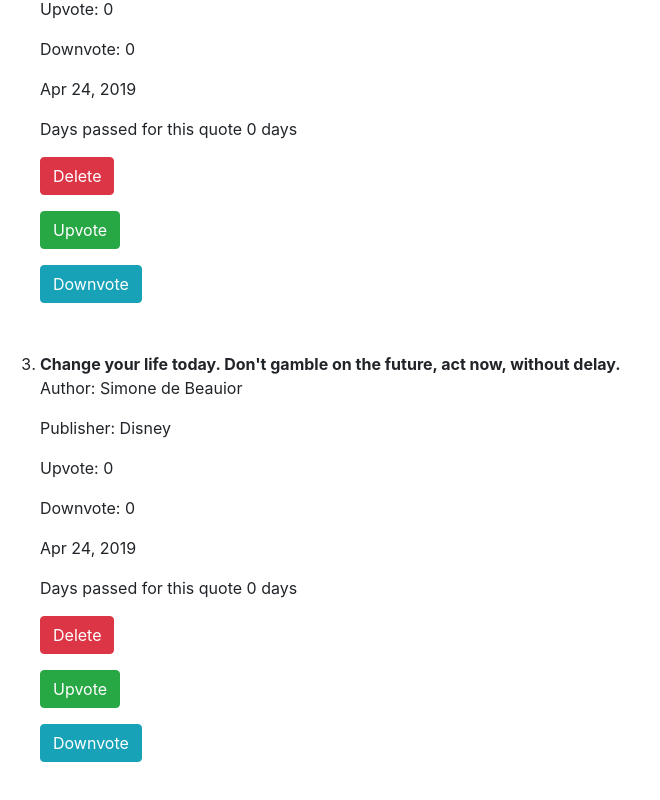
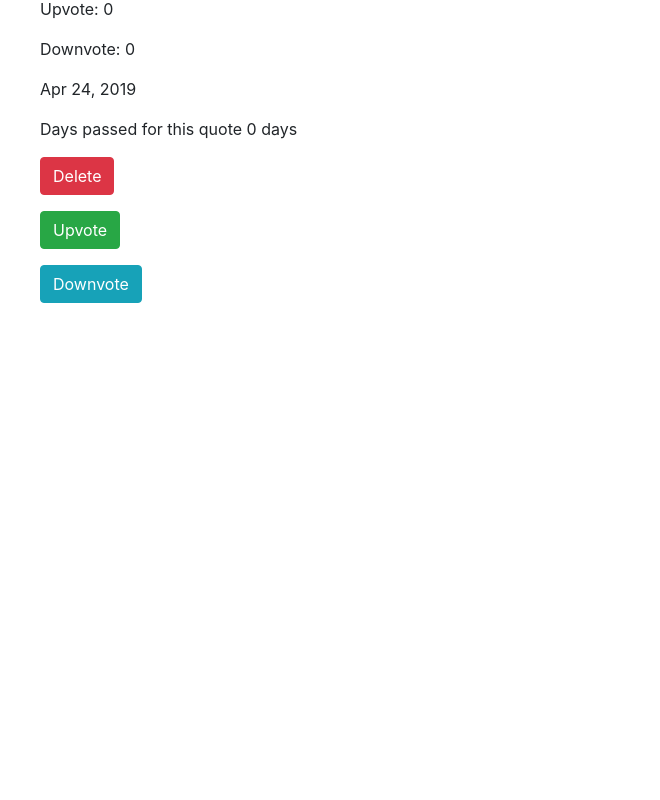
Before and after one commit to jackiegatwiri/Quotes-App, an Angular app: page / in a window 1280 px wide. Shown: the part 1151-1951 px from the top of the page, without its empty margins (0-660 px from the left). After the commit the page ends 1519 px from the top, so only its background shows below. Built offline with nearby package versions, Linux system fonts and the light colour scheme.

Commit message:
comment out no.3

```diff
--- a/src/app/quotes/quotes.component.ts
+++ b/src/app/quotes/quotes.component.ts
@@ -10,7 +10,7 @@ export class QuotesComponent implements OnInit {
   quotes =[
     new Quotes(1, "Failure will never overtake me if my determination to succeed is strong enough","Og mandino", "ACL", new Date(2019,3,24)),
     new Quotes(2, "With the new day comes new strenth and new thoughts.","Eleaner Roosevelt", "TLC",new Date(2019,3,24)),
-    new Quotes(3, "Change your life today. Don't gamble on the future, act now, without delay.", "Simone de Beauior", "Disney", new Date(2019,3,24)),
+    // new Quotes(3, "Change your life today. Don't gamble on the future, act now, without delay.", "Simone de Beauior", "Disney", new Date(2019,3,24)),
     // new Quotes(4, "Optisim is the faith that leads to achievement. Nothing can be done without hope and confidence.", "Hellen Keller", "HellenTT", new Date(2019,3,24)),
     // new Quotes(5, "Good, better, best. Never let it rest. 'Til your good is better and your better is best.", "St. Jerome", "Brainy", new Date(2019,3,24))
 ]
```
Also changed, not shown: 1 other file (tests, documents, lock files or other folders).
